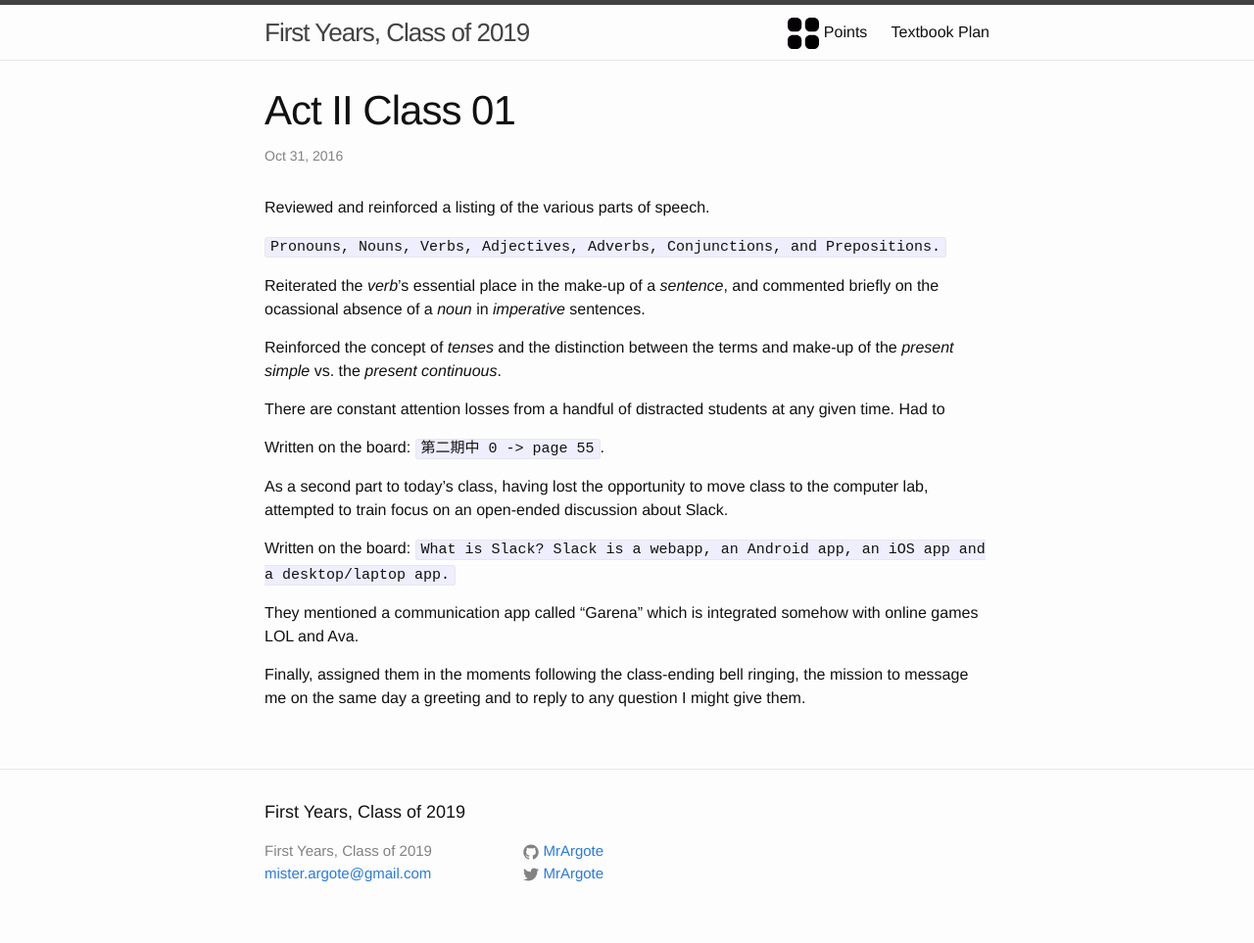
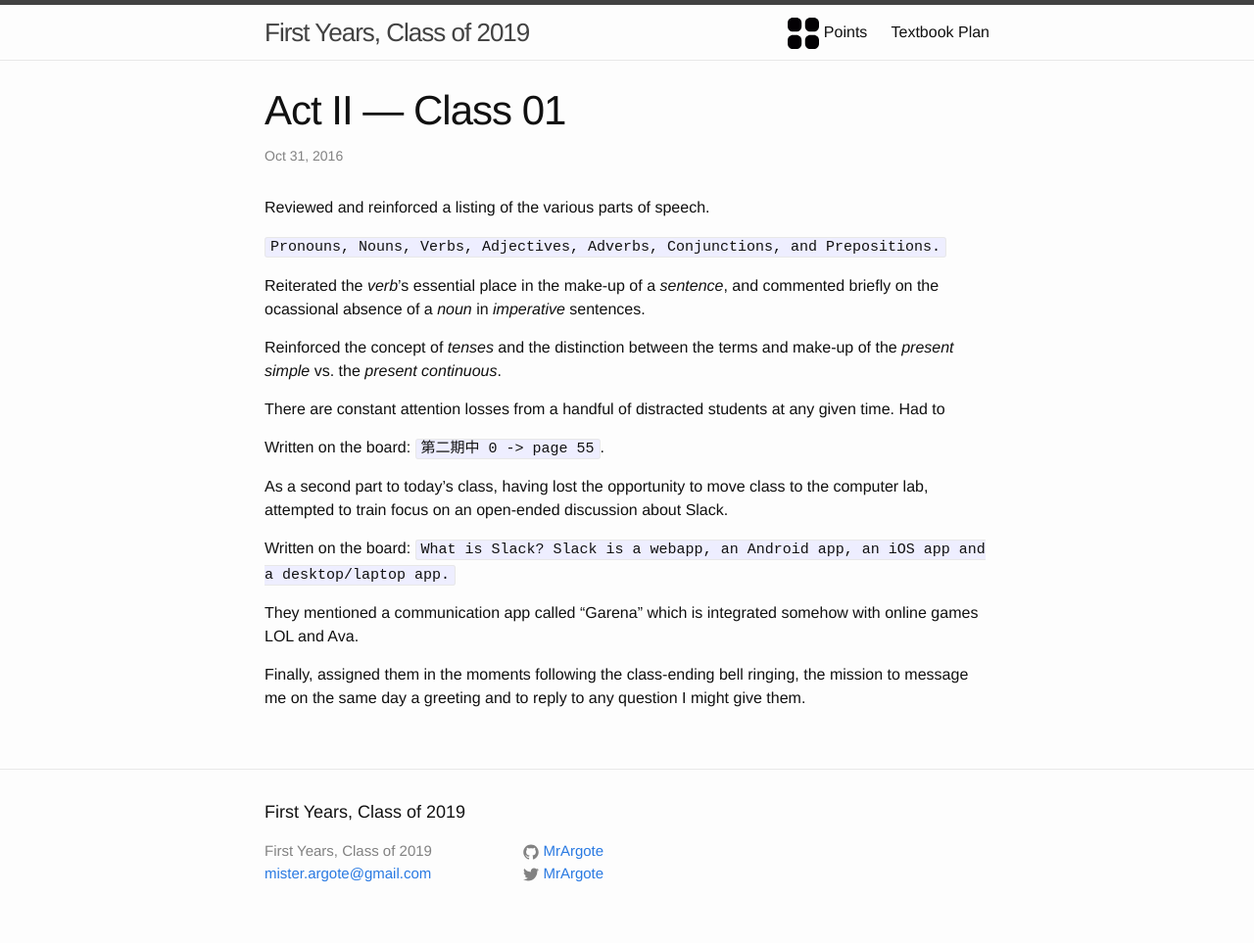
Before and after one commit to MrArgote/19-dot-argote-dot-org, a Jekyll site: the page built from Act-II/_posts/2016-10-31-Mon-Act-II-Class-01.md, in a window 1280 px wide. Shown: the whole page at 98% size. Built offline with Jekyll 4.4.1, drawn with Linux system fonts in a browser that asks for light colours.

```diff
--- a/Act-II/_posts/2016-10-31-Mon-Act-II-Class-01.md
+++ b/Act-II/_posts/2016-10-31-Mon-Act-II-Class-01.md
@@ -1,5 +1,5 @@
 ---
-title: Act II Class 01
+title: Act II — Class 01
 computer-lab: false
 ---
 
```
